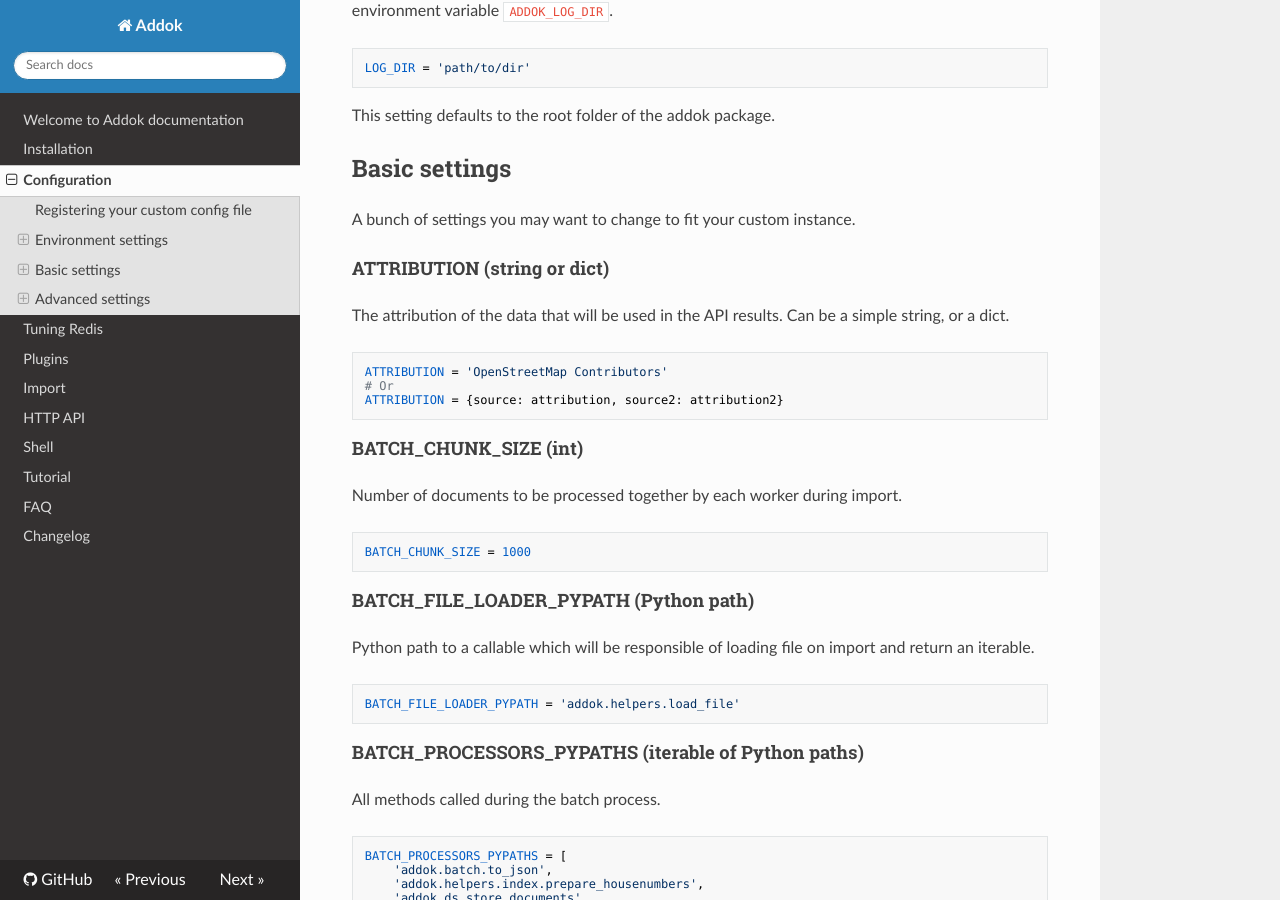
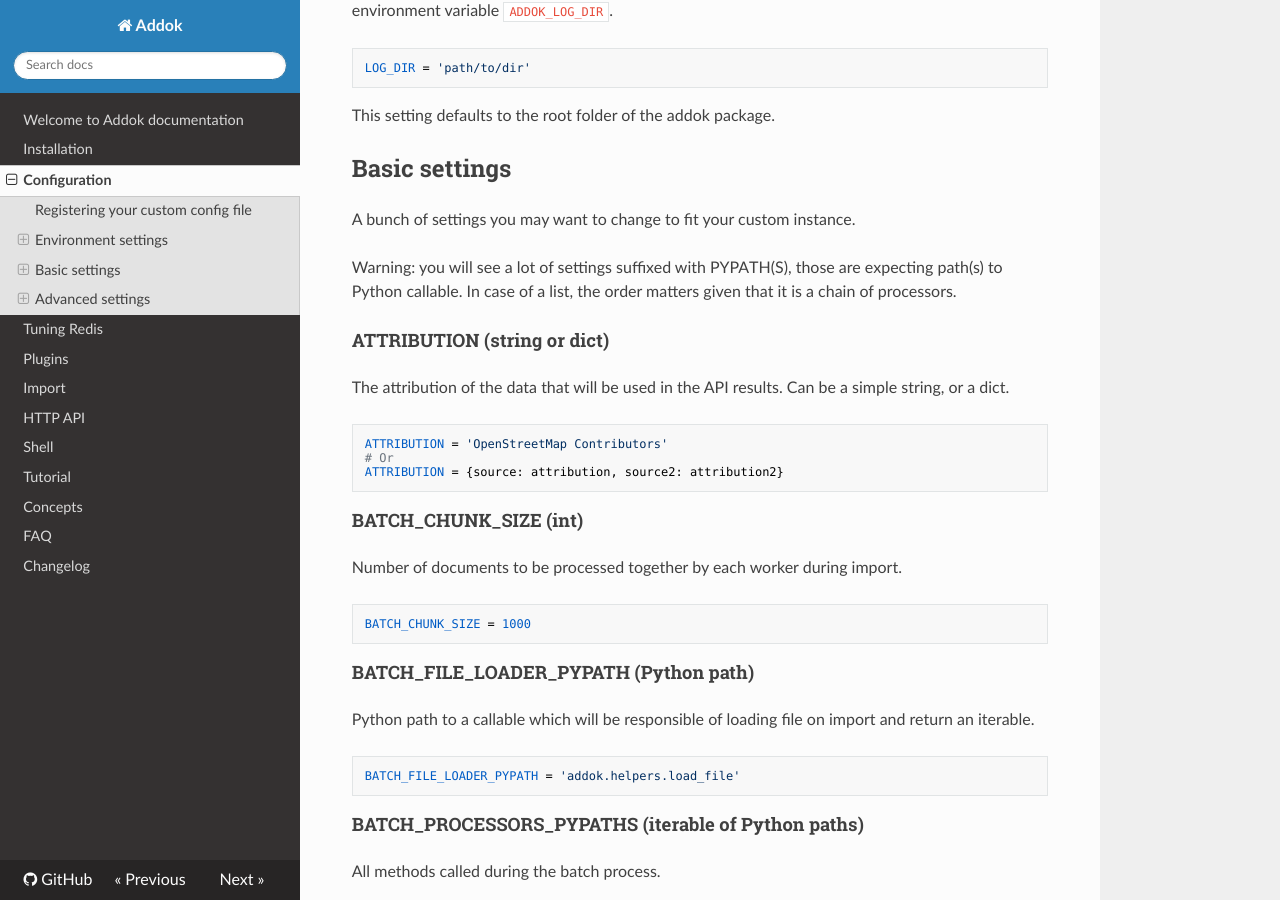
Before and after one commit to addok/addok, an MkDocs documentation site: the page built from docs/config.md, in a window 1280 px wide and 900 px high, scrolled down 1567 px. Built offline with MkDocs 1.6.1, drawn with Linux system fonts in a browser that asks for light colours; nearby versions of some CDN libraries; old or Windows-style settings are respelled for this version of MkDocs.

Commit message:
Document core concepts

```diff
--- a/docs/config.md
+++ b/docs/config.md
@@ -79,6 +79,10 @@
 ## Basic settings
 
 A bunch of settings you may want to change to fit your custom instance.
+
+Warning: you will see a lot of settings suffixed with PYPATH(S), those
+are expecting path(s) to Python callable. In case of a list, the order
+matters given that it is a chain of processors.
 
 #### ATTRIBUTION (string or dict)
 The attribution of the data that will be used in the API results. Can be a
--- a/mkdocs.yml
+++ b/mkdocs.yml
@@ -9,6 +9,7 @@
 - HTTP API: api.md
 - Shell: shell.md
 - Tutorial: tutorial.md
+- Concepts: concepts.md
 - FAQ: faq.md
 - Changelog: changelog.md
 theme: readthedocs
```
Also changed, not shown: docs/api.md (+1 -1 lines), docs/concepts.md (added, +45 -0 lines), docs/index.md (+1 -4 lines).
